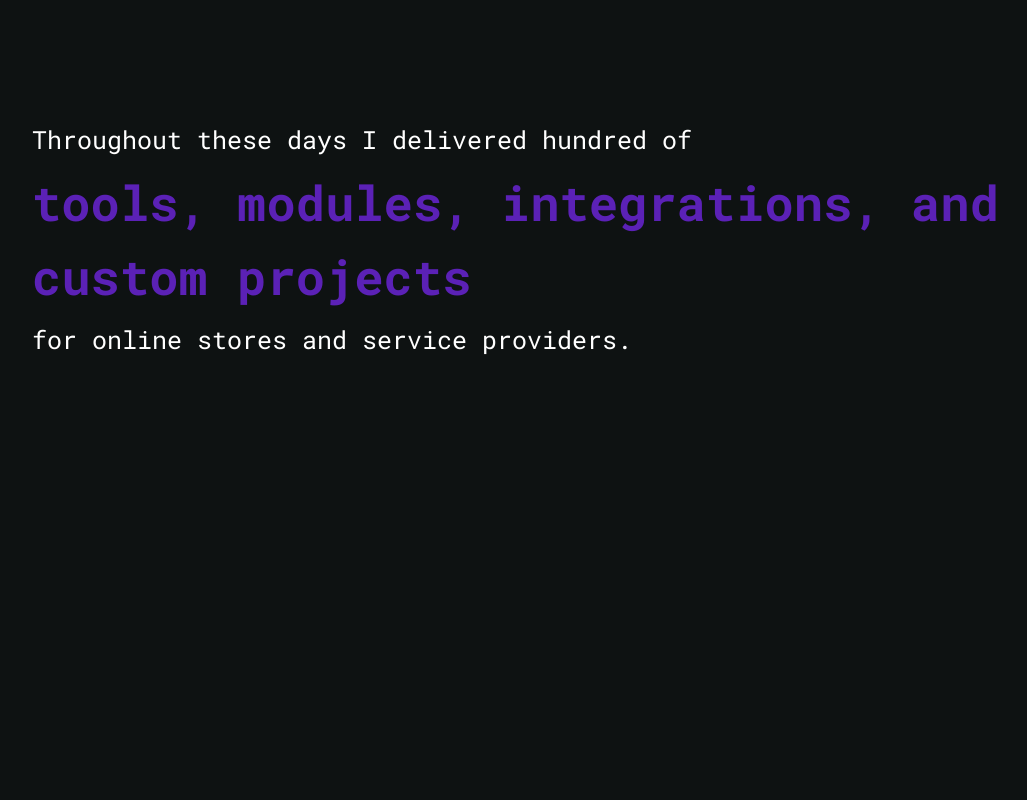
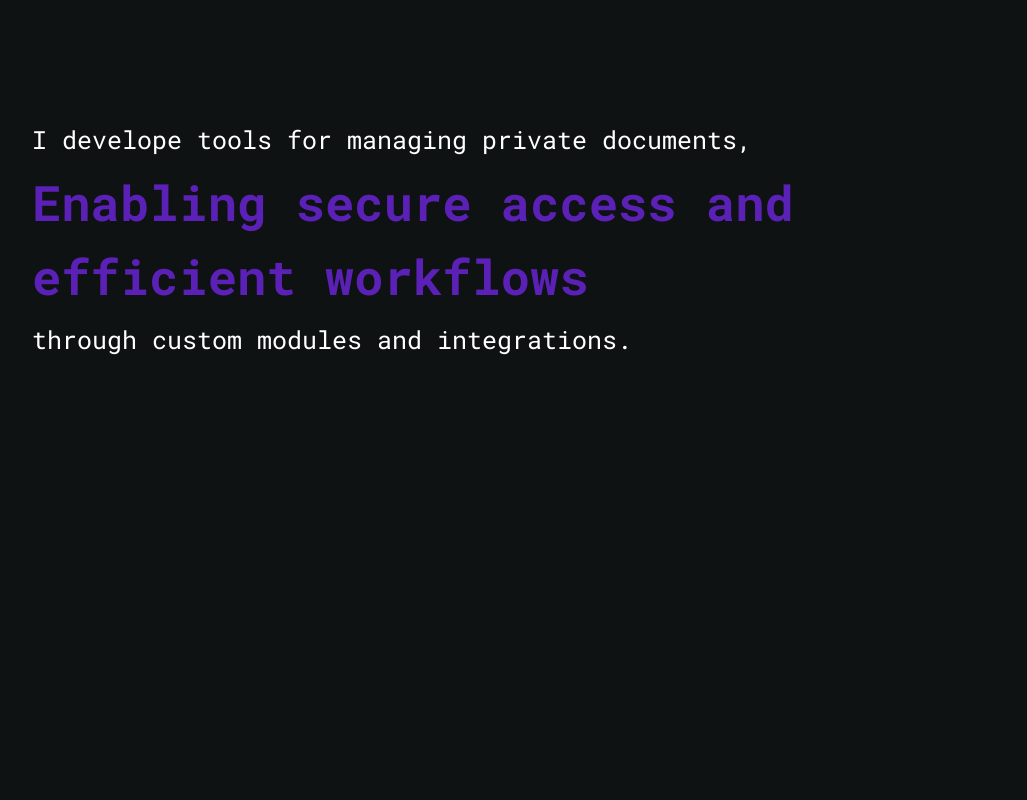
Before and after one commit to floreesleo/portafolio, a Next.js app: page / in a window 1280 px wide. Shown: the part 2800-3600 px from the top of the page, without its empty margins (160-1187 px from the left). Built offline with nearby package versions, Linux system fonts and the light colour scheme; what tailwindcss-animated would draw is missing.

Commit message:
🔃 feat: Cambio de descripción de ColArqScene
Se cambia la descripción del componente de ColArqScene.

```diff
--- a/src/app/page.tsx
+++ b/src/app/page.tsx
@@ -7,7 +7,7 @@ export default function Home() {
       <Header />
 
       {/* myCV - WorkShowcase */}
-      <div className="flex h-screen items-center">
+      <div className="flex h-screen select-none items-center">
         <Reveal>
           <div>
             <h3 className="text-6xl font-black">
--- a/src/components/home/ColArqScene.tsx
+++ b/src/components/home/ColArqScene.tsx
@@ -31,16 +31,16 @@ export default function CAScene() {
       <div className="h-screen items-center space-y-2">
         <Reveal>
           <p className="text-2xl">
-            Throughout these days I delivered hundred of
+            I develope tools for managing private documents,
           </p>
         </Reveal>
         <Reveal>
           <h4 className="text-5xl font-bold text-violet-800">
-            tools, modules, integrations, and custom projects
+            Enabling secure access and efficient workflows
           </h4>
         </Reveal>
         <Reveal>
-          <p className="text-2xl">for online stores and service providers.</p>
+          <p className="text-2xl">through custom modules and integrations.</p>
         </Reveal>
       </div>
     </div>
--- a/src/components/home/EarlyDays.tsx
+++ b/src/components/home/EarlyDays.tsx
@@ -69,14 +69,14 @@ export default function EarlyDays() {
         </Reveal>
       </div>
 
-      <div className="h-screen">
+      {/* <div className="h-screen">
         <Reveal>
           <h4 className="text-5xl font-bold">
             To create something{" "}
             <span className="text-violet-800">like this...</span>
           </h4>
         </Reveal>
-      </div>
+      </div> */}
     </div>
   );
 }
```
